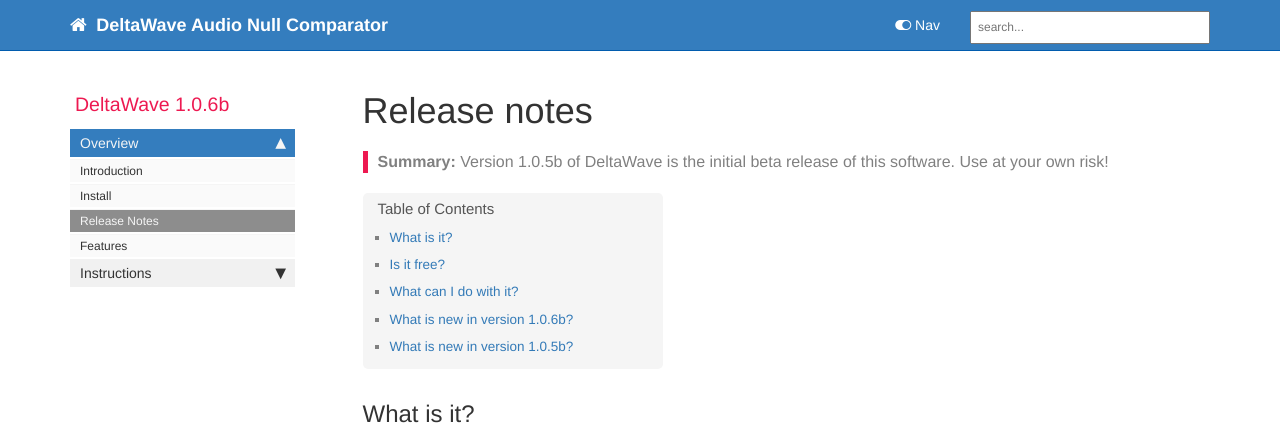
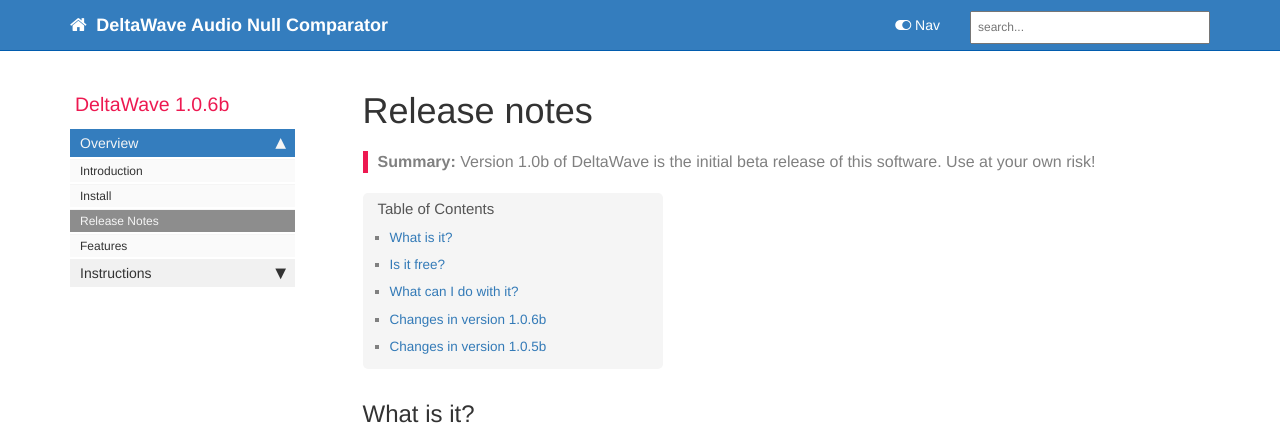
Before and after one commit to pkane2001/DeltaWave, a Jekyll site: the page built from docs/pages/mydoc/release_notes_1.0b.md, in a window 1280 px wide and 1400 px high. Shown: the top 441 px of the window. Built offline with Jekyll 4.4.1, drawn with Linux system fonts in a browser that asks for light colours; nearby versions of some CDN libraries; our own code applies the rules of GitHub Pages for plain Markdown files; comment, search, counter and statistics services are not loaded; some of the changed text lies outside the part shown.

Commit message:
no message

```diff
--- a/docs/pages/mydoc/release_notes_1.0b.md
+++ b/docs/pages/mydoc/release_notes_1.0b.md
@@ -2,8 +2,8 @@
 title: Release notes
 tags: [getting_started]
 keywords: release notes, announcements, what's new, new features
-last_updated: February 7, 2019
-summary: "Version 1.0.5b of DeltaWave is the initial beta release of this software. Use at your own risk!"
+last_updated: February 26, 2019
+summary: "Version 1.0b of DeltaWave is the initial beta release of this software. Use at your own risk!"
 sidebar: mydoc_sidebar
 permalink: release_notes_1.0b.html
 folder: mydoc
@@ -44,7 +44,7 @@ Examples where this can be useful include:
 * Listen to the difference track after subtracting the two
 * Write out the difference track as 32-bit WAV file for external analysis
 
-## What is new in version 1.0.6b?
+## Changes in version 1.0.6b
 * Improved plot axis labeling with a more intelligent choice of units and decimal places to display
 * Added AB/X style Comparator
 * Added the support for DFF-formated DSD files (uncompressed only)
@@ -52,8 +52,9 @@ Examples where this can be useful include:
 * Added the option to turn off MD5 hash in the results, as this could cause some delay when processing large files
 * Changed how the Trim functions work: the data that is trimmed is now skipped when reading the file. Previously the whole file was loaded into memory and then trimmed
 * Added a 50% bit-perfect match result. This is how many bits the files need to be reduced to in order for 50% of the samples to match exactly.
+* Added support for two filters. A low-pass and a high-pass filter can now be applied simultaneously
 
-## What is new in version 1.0.5b?
+## Changes in version 1.0.5b
 
 * Added logging for problem reporting and troubleshooting. Available under Help->Logging Menu
 * Added A-Weighted measurements to better represent audible differences, shown as dBA value in RMS Difference and Correlated-Null values. This applies greater weight to frequencies that the human ear is sensitive to.
```
